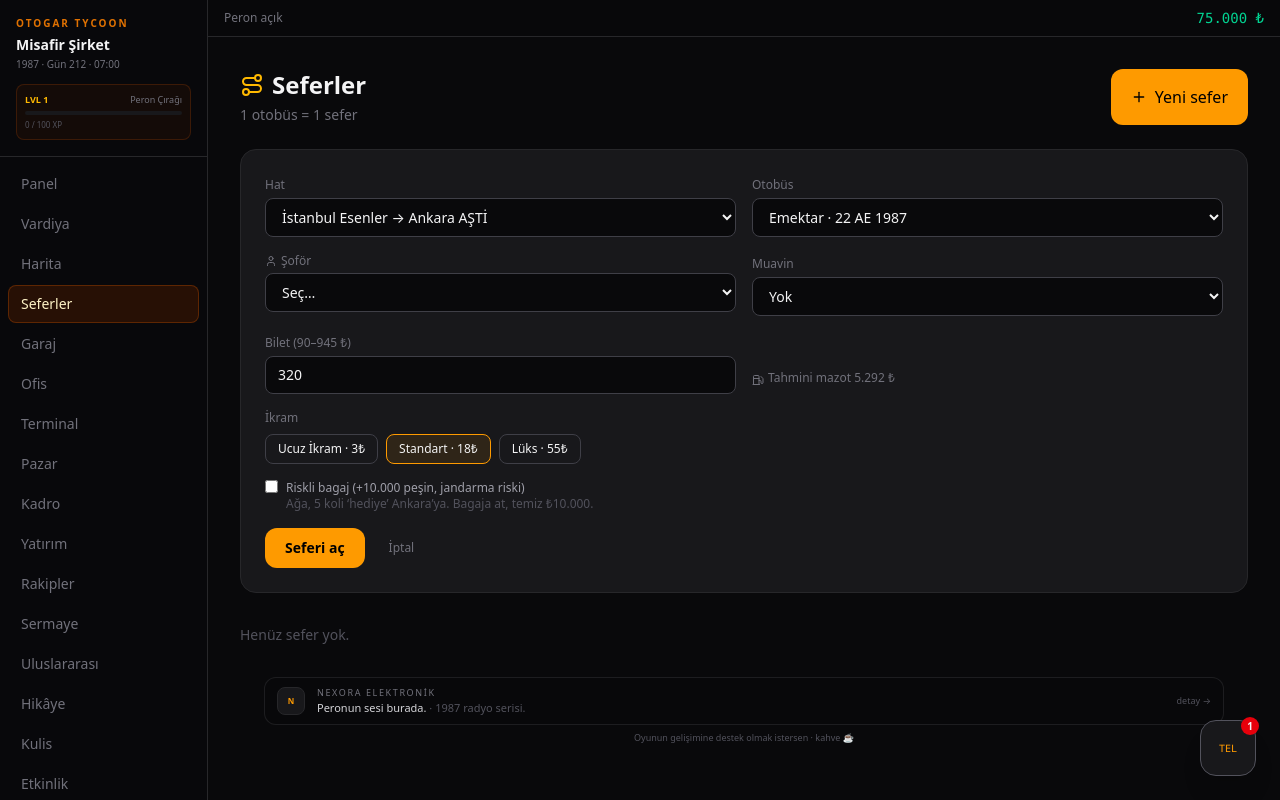
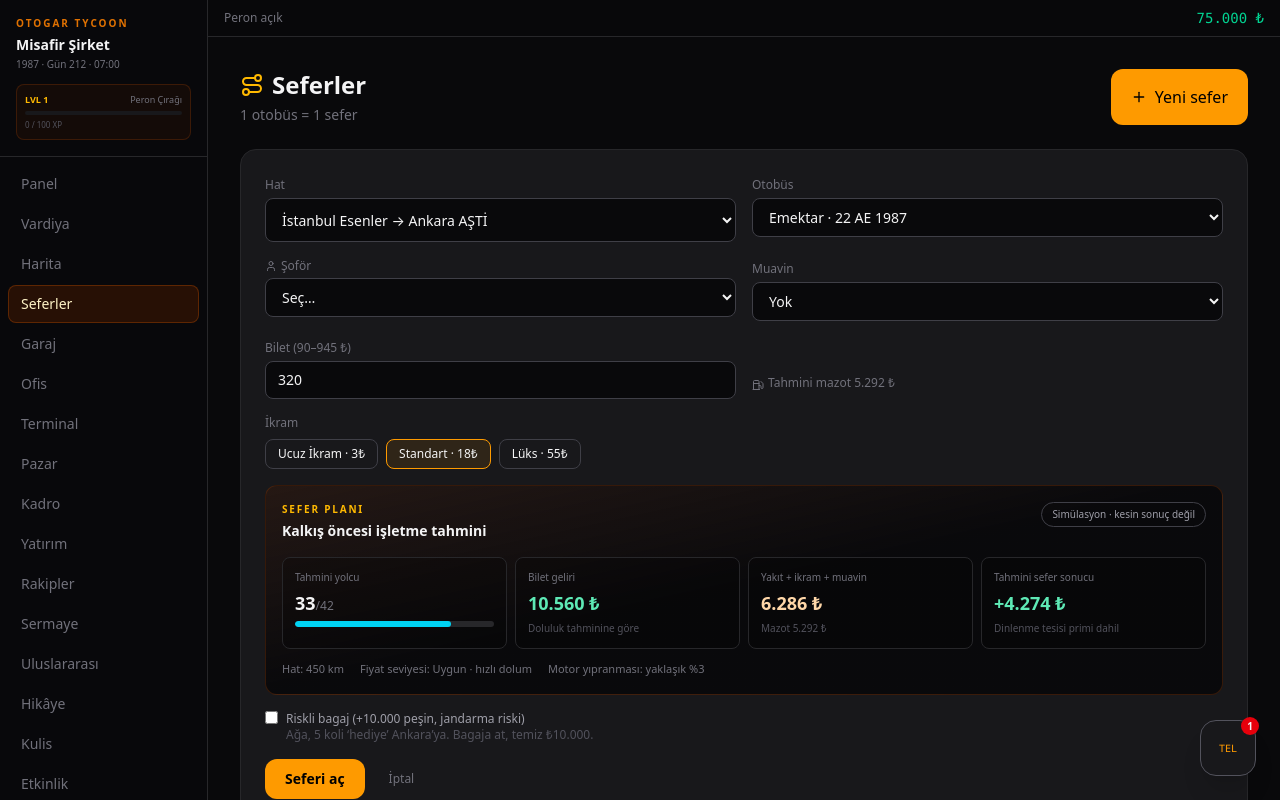
Before and after one commit to Nexora88/otogar-tycoon, a Next.js app: page /expeditions in a window 1280 px wide. Both pictures are taken after a click on the button "Yeni sefer". Shown: the top 800 px of the page. Built offline with nearby package versions, Linux system fonts and the light colour scheme.

Commit message:
feat: add expedition strategy preview and profit feedback

```diff
--- a/src/app/(game)/expeditions/page.tsx
+++ b/src/app/(game)/expeditions/page.tsx
@@ -33,8 +33,13 @@ export default function ExpeditionsPage() {
     updateExpedition,
     settleExpeditionProfit,
     lastEvent,
+    lastTicket,
     clearLastEvent,
     setHasPlayedOnce,
+    demandMultiplier,
+    officeUpgradeLevel,
+    serviceUpgradeLevel,
+    restStopDealLevel,
     addFatigue,
     setLastTicket,
     pushPhone,
@@ -74,6 +79,44 @@ export default function ExpeditionsPage() {
         ((route?.distance || 400) / 100) * (bus.fuelUse || 28) * useGameStore.getState().fuelPrice
       )
     : 0;
+
+  // Planlama önizlemesi aynı dolum şansını kullanır; sonuç garantisi değildir.
+  const priceRatio = ticketPrice / Math.max(1, maxP);
+  const boardingChance = Math.min(
+    0.98,
+    Math.max(0.12, 0.82 - priceRatio * 0.7) *
+      crierBonus() *
+      demandMultiplier *
+      (1 + officeUpgradeLevel * 0.025)
+  );
+  const estimatedPassengers = bus
+    ? Math.min(
+        bus.seatCount,
+        Math.max(0, Math.round(19 * boardingChance * (priceRatio < 0.4 ? 3 : 1)))
+      )
+    : 0;
+  const estimatedCateringCost = Math.round(
+    estimatedPassengers *
+      (CATERING_INFO[catering]?.perSeat || 10) *
+      Math.max(0.7, 1 - serviceUpgradeLevel * 0.05)
+  );
+  const estimatedRestStopBonus = estimatedPassengers * restStopDealLevel * 4;
+  const estimatedRevenue = estimatedPassengers * ticketPrice + estimatedRestStopBonus;
+  const estimatedCosts = fuelEst + estimatedCateringCost + (bus?.muavinCost || 0);
+  const estimatedProfit = estimatedRevenue - estimatedCosts;
+  const estimatedWear = route
+    ? Math.min(18, Math.max(2, Math.ceil(route.distance / 180)))
+    : 0;
+  const completedReport = lastTicket as {
+    origin?: string;
+    destination?: string;
+    sold?: number;
+    price?: number;
+    revenue?: number;
+    cost?: number;
+    profit?: number;
+    driverName?: string;
+  } | null;
 
   useEffect(() => {
     const t = setInterval(() => {
@@ -331,14 +374,14 @@ export default function ExpeditionsPage() {
       </div>
 
       {showForm && (
-        <div className="mb-8 bg-zinc-900 border border-zinc-800 rounded-2xl p-6 space-y-4">
+        <div className="mb-8 bg-zinc-900 border border-zinc-800 rounded-2xl p-4 sm:p-6 space-y-4">
           <div className="grid sm:grid-cols-2 gap-4">
             <label className="text-sm block">
               <span className="text-zinc-500 text-xs">Hat</span>
               <select
                 value={routeId}
                 onChange={(e) => setRouteId(e.target.value)}
-                className="mt-1 w-full bg-zinc-950 border border-zinc-700 rounded-lg px-3 py-2"
+                className="mt-1 w-full min-h-11 bg-zinc-950 border border-zinc-700 rounded-lg px-3 py-2"
               >
                 {ROUTES.map((r) => (
                   <option key={r.id} value={r.id}>
@@ -434,6 +477,53 @@ export default function ExpeditionsPage() {
             </div>
           </div>
 
+          <section className="rounded-xl border border-amber-900/40 bg-gradient-to-br from-amber-950/30 via-zinc-950 to-zinc-950 p-4" aria-live="polite">
+            <div className="flex flex-wrap items-start justify-between gap-2">
+              <div>
+                <div className="text-[10px] font-black tracking-[.18em] text-amber-400">SEFER PLANI</div>
+                <h2 className="mt-1 text-sm font-bold text-zinc-100">Kalkış öncesi işletme tahmini</h2>
+              </div>
+              <span className="rounded-full border border-zinc-700 px-2.5 py-1 text-[10px] text-zinc-400">
+                Simülasyon · kesin sonuç değil
+              </span>
+            </div>
+            <div className="mt-4 grid grid-cols-2 xl:grid-cols-4 gap-2">
+              <div className="rounded-lg border border-zinc-800 bg-black/25 p-3">
+                <div className="text-[10px] text-zinc-500">Tahmini yolcu</div>
+                <div className="mt-1 text-lg font-black text-zinc-100">{estimatedPassengers}<span className="text-xs font-normal text-zinc-500">/{bus?.seatCount || 0}</span></div>
+                <div className="mt-1 h-1.5 rounded-full bg-zinc-800 overflow-hidden">
+                  <div className="h-full rounded-full bg-cyan-400 transition-all" style={{ width: `${bus ? Math.min(100, (estimatedPassengers / bus.seatCount) * 100) : 0}%` }} />
+                </div>
+              </div>
+              <div className="rounded-lg border border-zinc-800 bg-black/25 p-3">
+                <div className="text-[10px] text-zinc-500">Bilet geliri</div>
+                <div className="mt-1 text-lg font-black text-emerald-300">{formatMoney(estimatedPassengers * ticketPrice)}</div>
+                <div className="mt-1 text-[10px] text-zinc-600">Doluluk tahminine göre</div>
+              </div>
+              <div className="rounded-lg border border-zinc-800 bg-black/25 p-3">
+                <div className="text-[10px] text-zinc-500">Yakıt + ikram + muavin</div>
+                <div className="mt-1 text-lg font-black text-orange-200">{formatMoney(estimatedCosts)}</div>
+                <div className="mt-1 text-[10px] text-zinc-600">Mazot {formatMoney(fuelEst)}</div>
+              </div>
+              <div className="rounded-lg border border-zinc-800 bg-black/25 p-3">
+                <div className="text-[10px] text-zinc-500">Tahmini sefer sonucu</div>
+                <div className={`mt-1 text-lg font-black ${estimatedProfit >= 0 ? "text-emerald-300" : "text-red-300"}`}>{estimatedProfit > 0 ? "+" : ""}{formatMoney(estimatedProfit)}</div>
+                <div className="mt-1 text-[10px] text-zinc-600">Dinlenme tesisi primi dahil</div>
+              </div>
+            </div>
+            <div className="mt-3 flex flex-wrap gap-x-4 gap-y-1 text-[11px] text-zinc-500">
+              <span>Hat: {route?.distance || 0} km</span>
+              <span>Fiyat seviyesi: {priceRatio < 0.4 ? "Uygun · hızlı dolum" : priceRatio > 0.68 ? "Yüksek · satış yavaşlayabilir" : "Dengeli"}</span>
+              <span>Motor yıpranması: yaklaşık %{estimatedWear}</span>
+              {bus && bus.engineHealth < 45 && <span className="font-semibold text-red-300">Uyarı: motor sağlığı düşük</span>}
+            </div>
+            {estimatedProfit < 0 && (
+              <p className="mt-3 rounded-lg border border-red-900/50 bg-red-950/20 p-2.5 text-xs text-red-200">
+                Bu plan mevcut varsayımlarla zarar yazabilir. Bilet fiyatını, ikramı veya daha ekonomik bir hattı değerlendirebilirsin.
+              </p>
+            )}
+          </section>
+
           <label className="flex items-start gap-2 text-xs text-zinc-400">
             <input
               type="checkbox"
@@ -466,6 +556,27 @@ export default function ExpeditionsPage() {
         </div>
       )}
 
+      {completedReport && (
+        <section className="mb-5 rounded-2xl border border-emerald-900/40 bg-emerald-950/10 p-4 sm:p-5">
+          <div className="flex flex-wrap items-start justify-between gap-2">
+            <div>
+              <div className="text-[10px] font-black tracking-[.18em] text-emerald-400">SON SEFER FİŞİ</div>
+              <h2 className="mt-1 text-sm font-bold">{completedReport.origin} → {completedReport.destination}</h2>
+              <p className="mt-1 text-xs text-zinc-500">{completedReport.driverName || "Şoför"} · {completedReport.sold ?? 0} yolcu × {formatMoney(completedReport.price ?? 0)}</p>
+            </div>
+            <div className={`text-xl font-black ${(completedReport.profit ?? 0) >= 0 ? "text-emerald-300" : "text-red-300"}`}>
+              {(completedReport.profit ?? 0) > 0 ? "+" : ""}{formatMoney(completedReport.profit ?? 0)}
+            </div>
+          </div>
+          <div className="mt-4 grid grid-cols-2 sm:grid-cols-3 gap-2">
+            <div className="rounded-lg bg-black/25 p-3"><div className="text-[10px] text-zinc-500">Gelir</div><div className="mt-1 font-bold">{formatMoney(completedReport.revenue ?? 0)}</div></div>
+            <div className="rounded-lg bg-black/25 p-3"><div className="text-[10px] text-zinc-500">Gider</div><div className="mt-1 font-bold">{formatMoney(completedReport.cost ?? 0)}</div></div>
+            <div className="rounded-lg bg-black/25 p-3"><div className="text-[10px] text-zinc-500">Sonuç</div><div className="mt-1 font-bold">{(completedReport.profit ?? 0) >= 0 ? "Kârlı sefer" : "Zararlı sefer"}</div></div>
+          </div>
+          <p className="mt-3 text-[10px] text-zinc-600">Bu fiş son tamamlanan seferi gösterir; sonraki sefer tamamlandığında yenilenir.</p>
+        </section>
+      )}
+
       <div className="space-y-3">
         {expeditions.length === 0 && (
           <p className="text-sm text-zinc-600">Henüz sefer yok.</p>
```
